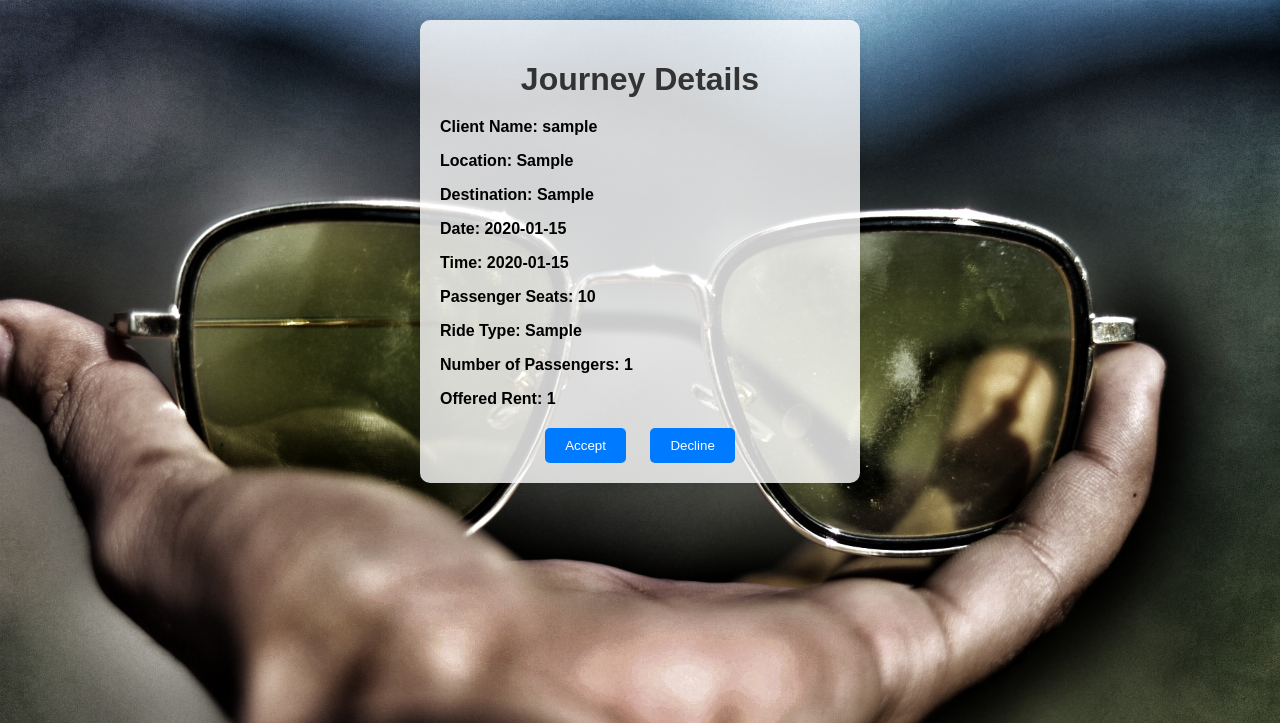
After one commit to arunnolee/ShareDo, a Django app: page /ride-request/1/ in a window 1280 px wide. The commit adds this page. Shown: the top 723 px of the page. Run offline with Django 4.2, Linux system fonts and the light colour scheme; tables that the repository leaves empty hold one stand-in row (values such as "Sample post").

Commit message:
update: change in models, new template and features

```diff
--- a/ShareDo/urls.py
+++ b/ShareDo/urls.py
@@ -29,6 +29,8 @@ urlpatterns = [
     path('documentupload/', views.verification, name= 'verification'),
     path('driverform/', views.driver, name= 'driver'),
     path('driverdocumentupload/', views.driverdoc, name= 'driverdoc'),
-    path('journeytable/', views.table, name= 'journeytable'),
+    path('journeytable/', views.drivertable, name= 'journeytable'),
     path('clientform/<int:driver_id>/', views.client, name= 'client'),
+    path('bookedtable/', views.ride_table, name= 'bookedtable'),
+    path('ride-request/<int:id>/', views.ride_request, name= 'ride_request'),
 ]
--- a/accounts/admin.py
+++ b/accounts/admin.py
@@ -5,6 +5,7 @@ from accounts import models
 class UserAdmin(admin.ModelAdmin):
     pass
 admin.site.register(UserModel, UserAdmin)
-admin.site.register(models.DriverModel)
+# admin.site.register(models.DriverModel)
 admin.site.register(models.Verification)
-admin.site.register(models.ClientModel)
+# admin.site.register(models.ClientModel)
+admin.site.register(models.RideModel)
--- a/accounts/models.py
+++ b/accounts/models.py
@@ -11,21 +11,21 @@ class UserModel(AbstractUser):
     USERNAME_FIELD = 'username'
     REQUIRED_FIELDS = ['email', 'password']
 
-class DriverModel(models.Model):
+# class DriverModel(models.Model):
 
-    class RideType(models.Choices):
+#     class RideType(models.Choices):
 
-        pass
-    drivername = models.OneToOneField(UserModel,  on_delete=models.CASCADE, related_name='driver_profile')
-    location = models.CharField(max_length=20)
-    destination = models.CharField(max_length=20)
-    date = models.DateField()
-    time = models.TimeField()
-    seats = models.IntegerField()
-    rideType = models.CharField(max_length=20, default= 'bike')
+#         pass
+#     drivername = models.OneToOneField(UserModel,  on_delete=models.CASCADE, related_name='driver_profile')
+#     location = models.CharField(max_length=20)
+#     destination = models.CharField(max_length=20)
+#     date = models.DateField()
+#     time = models.TimeField()
+#     seats = models.IntegerField()
+#     rideType = models.CharField(max_length=20, default= 'bike')
 
-    def __str__(self):
-        return self.drivername.username
+#     def __str__(self):
+#         return self.drivername.username
 
 class Verification(models.Model):
     user = models.OneToOneField(UserModel, on_delete=models.CASCADE, related_name='verification')
@@ -37,16 +37,37 @@ class Verification(models.Model):
     def __str__(self):
         return self.legal_name
 
-class ClientModel(models.Model):
-    clientname = models.OneToOneField(UserModel,  on_delete=models.CASCADE, related_name='client_profile')
+# class ClientModel(models.Model):
+#     clientname = models.OneToOneField(UserModel,  on_delete=models.CASCADE, related_name='client_profile')
+#     location = models.CharField(max_length=20)
+#     destination = models.CharField(max_length=20)
+#     date = models.CharField(max_length=100)
+#     time = models.CharField(max_length=100)
+#     seats = models.IntegerField()
+#     rideType = models.CharField(max_length=20, blank=True, null=True)
+#     passenger = models.IntegerField()
+#     rent = models.IntegerField()
+
+#     def __str__(self):
+#         return self.clientname.username
+
+
+class RideModel(models.Model):
+    clientname = models.OneToOneField(UserModel,  on_delete=models.CASCADE, related_name='client_profile', null=True)
+    drivername = models.OneToOneField(UserModel, on_delete=models.CASCADE, related_name="driver_profile", null=True)
     location = models.CharField(max_length=20)
     destination = models.CharField(max_length=20)
     date = models.CharField(max_length=100)
     time = models.CharField(max_length=100)
     seats = models.IntegerField()
     rideType = models.CharField(max_length=20, blank=True, null=True)
-    passenger = models.IntegerField()
-    rent = models.IntegerField()
+    passenger = models.IntegerField(blank=True, null=True)
+    rent = models.IntegerField(blank=True, null=True)
+    accept = models.BooleanField()
 
     def __str__(self):
-        return self.clientname.username
+        return self.location
+
+    @property
+    def available_seats(self):
+        return self.seats - self.passenger
--- a/accounts/views.py
+++ b/accounts/views.py
@@ -1,8 +1,8 @@
 from django.shortcuts import render, HttpResponse, redirect
 from django.contrib.auth import authenticate, login, logout
 from django.contrib.auth.hashers import make_password
-from .models  import UserModel, DriverModel, Verification
-from .form import DriverForm, VerificationForm, ClientForm
+from .models  import UserModel, Verification, RideModel
+from .form import DriverRideForm, VerificationForm, ClientRideForm
 from django.contrib.auth.decorators  import login_required
 from django.db.models import Q
 from django.core.exceptions import ObjectDoesNotExist
@@ -79,7 +79,7 @@ def driver(request):
         return redirect('verification')
 
     if request.method == 'POST':
-        form = DriverForm(request.POST)
+        form = DriverRideForm(request.POST)
         if form.is_valid():
             driver = form.save(commit=False)
             driver.drivername = request.user
@@ -89,26 +89,26 @@ def driver(request):
             print(form.errors)
             return HttpResponse('Form submission failed....')
     else:
-        form= DriverForm()
+        form= DriverRideForm()
         context ={'form' : form}
     return render(request, 'driver.html', context)
 
 
 def client(request, driver_id):
     if request.method == 'POST':
-        form = ClientForm(request.POST)
-        print(form.data)
+        form = ClientRideForm(request.POST)
         if form.is_valid():
-            client = form.save(commit=False)
-            client.clientname = request.user
-            form.save()
+            # client = form.save(commit=False)
+            # client.clientname = request.user
+            # form.save()
+            RideModel.objects.update(clientname=request.user, **form.cleaned_data)
             return HttpResponse('Your Ride has been booked ...')
         else:
             print(form.errors)
             return HttpResponse('Ride Booking is failed.')
     else:
-        driver = DriverModel.objects.get(id=driver_id)
-        form = ClientForm()
+        driver = RideModel.objects.get(id=driver_id)
+        form = ClientRideForm()
         context = {
             'driver':driver,
             'form': form }
@@ -118,7 +118,7 @@ def driverdoc(request):
     return render(request, 'driverdoc.html')
 
 
-def table(request):
+def drivertable(request):
     """
     list of destinattion.
     """
@@ -128,11 +128,22 @@ def table(request):
     except ObjectDoesNotExist:
         return redirect('verification')
 
-    records = DriverModel.objects.all()
+    records = RideModel.objects.exclude(drivername=request.user)
     if request.method == 'POST':
         search = request.POST.get('search')
         if search:
-            records = DriverModel.objects.filter(Q(location__contains=search) | Q(destination__contains=search))
+            records = RideModel.objects.filter(Q(location__contains=search) | Q(destination__contains=search))
 
     context = {'records': records}
-    return render(request, 'table.html', context)
+    return render(request, 'driver_table.html', context)
+
+def ride_table(request):
+    driver_rides = RideModel.objects.filter(drivername=request.user)
+    context = {'driver_rides': driver_rides}
+    return render(request, 'driver_rides.html', context)
+
+
+def ride_request(request, id):
+    ride = RideModel.objects.get(id=id)
+    context = {'ride': ride}
+    return render(request, 'client_table.html', context)
--- /dev/null
+++ b/templates/client_table.html
@@ -0,0 +1,73 @@
+{% load static %}
+<!DOCTYPE html>
+<html lang="en">
+<head>
+    <meta charset="UTF-8">
+    <meta name="viewport" content="width=device-width, initial-scale=1.0">
+    <title>Journey Details - ShareDo</title>
+    <style>
+        body {
+            font-family: Arial, sans-serif;
+            background-image: url("{% static 'images/goggle.jpg' %}");
+            background-size: cover;
+            background-repeat: no-repeat;
+            margin: 0;
+            padding: 0;
+        }
+
+        .container {
+            background-color: rgba(255, 255, 255, 0.8);
+            border-radius: 10px;
+            padding: 20px;
+            box-shadow: 0 2px 10px rgba(0, 0, 0, 0.1);
+            width: 400px;
+            margin: 20px auto;
+        }
+
+        h1 {
+            text-align: center;
+            margin-bottom: 20px;
+            color: #333;
+        }
+
+        p {
+            font-weight: bold;
+            margin-bottom: 10px;
+        }
+
+        .buttons {
+            text-align: center;
+            margin-top: 20px;
+        }
+
+        .buttons button {
+            background-color: #007bff;
+            color: #fff;
+            border: none;
+            border-radius: 5px;
+            padding: 10px 20px;
+            margin: 0 10px;
+            cursor: pointer;
+        }
+    </style>
+</head>
+<body>
+    <div class="container">
+        <h1>Journey Details</h1>
+        <p>Client Name: {{ ride.clientname }}</p>
+        <p>Location: {{ ride.location }}</p>
+        <p>Destination: {{ ride.destination }}</p>
+        <p>Date: {{ ride.date }}</p>
+        <p>Time: {{ ride.time }}</p>
+        <p>Passenger Seats: {{ ride.seats }}</p>
+        <p>Ride Type: {{ ride.rideType }}</p>
+        <p>Number of Passengers: {{ ride.passenger }}</p>
+        <p>Offered Rent: {{ ride.rent }}</p>
+
+        <div class="buttons">
+            <button id="acceptButton">Accept</button>
+            <button id="declineButton">Decline</button>
+        </div>
+    </div>
+</body>
+</html>
--- a/templates/dashboard.html
+++ b/templates/dashboard.html
@@ -77,6 +77,9 @@
     <div class="header">
         <button class="verify-button" onclick="location.href='{% url 'verification' %}'">Verify Yourself</button>
     </div>
+    <div class="middle">
+        <button class="verify-button">{{request.user}}</button>
+    </div>
     <div class="container"><br><br>
         <h1> Welcome to ShareDo</h1>
         <div class="options">
```
Also changed, not shown: accounts/form.py (+19 -9 lines), templates/client.html (+8 -5 lines), templates/driver.html (+17 -0 lines), templates/driver_rides.html (renamed from templates/table.html, +10 -10 lines), templates/driver_table.html (added, +107 -0 lines), accounts/migrations/0012_ridemodel_remove_drivermodel_drivername_and_more.py (added), accounts/migrations/0013_ridemodel_accept.py (added).
